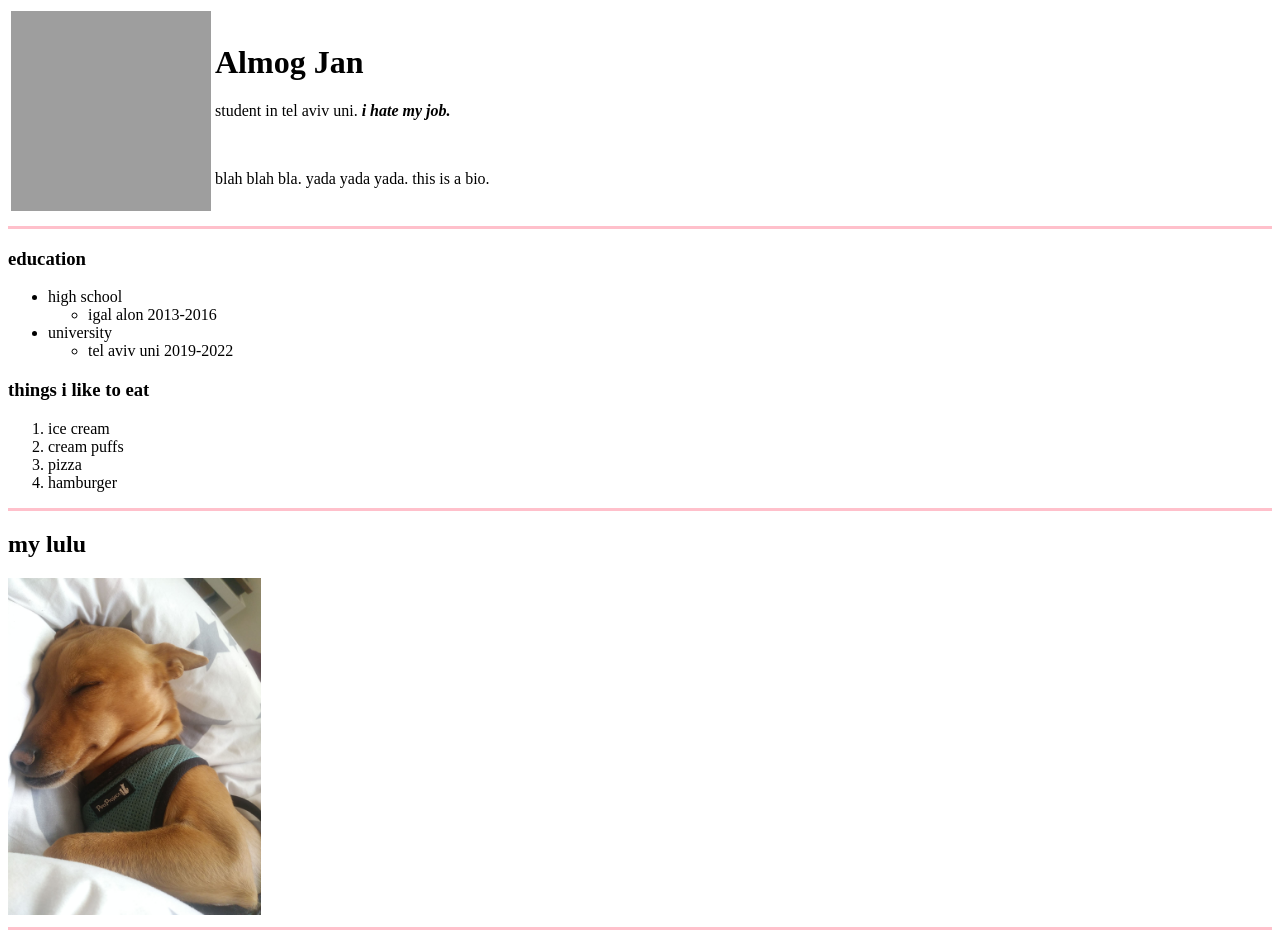
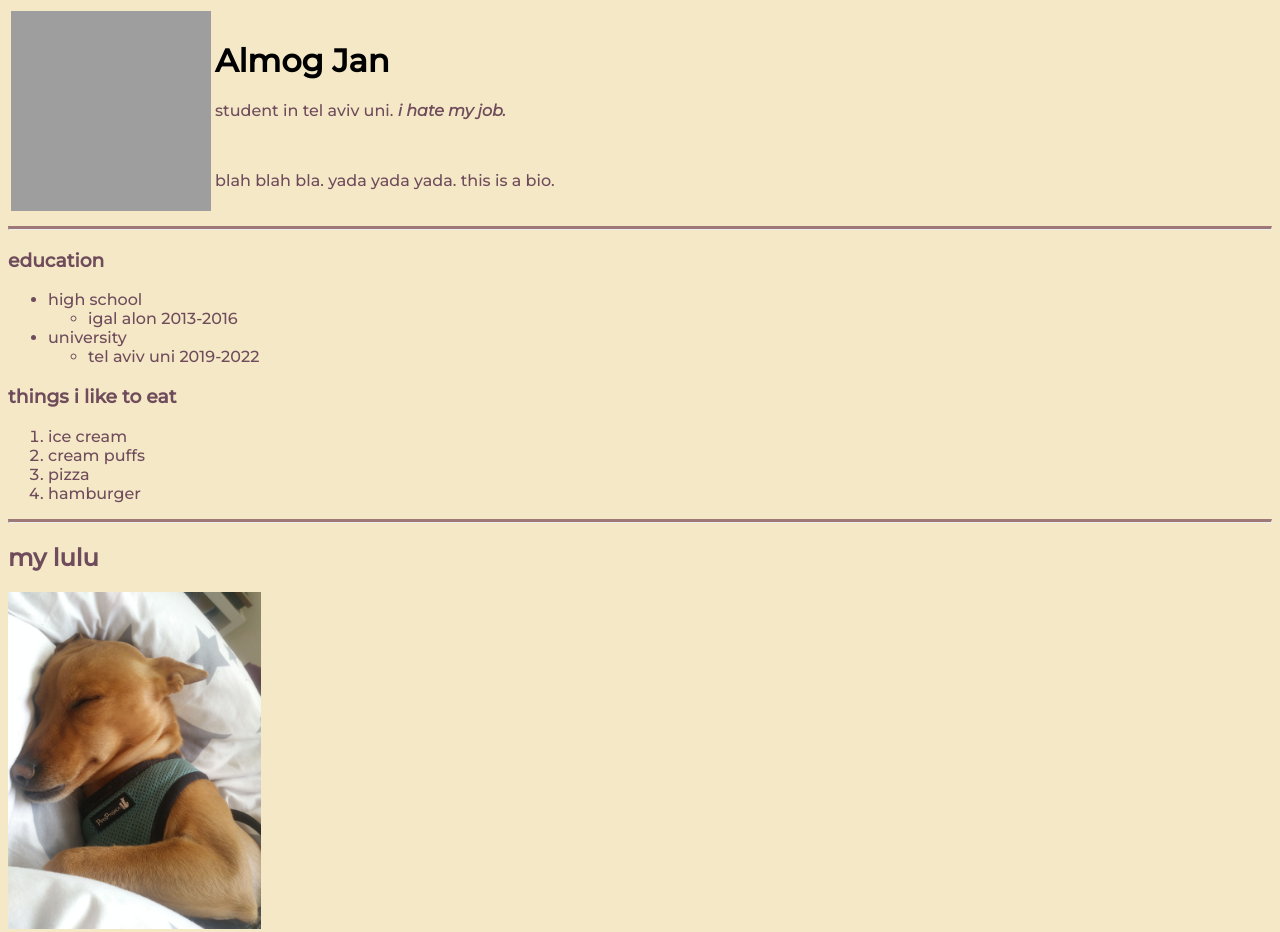
Before and after one commit to AlmogJan/MyFirstHTML, a plain HTML site: page index.html in a window 1280 px wide. Shown: the top 932 px of the page. Drawn offline with Linux system fonts and the light colour scheme; grey boxes are pictures that could not be loaded.

Commit message:
font and colors

```diff
--- a/index.html
+++ b/index.html
@@ -3,7 +3,27 @@
 
 <head>
   <meta charset="utf-8">
+
+  <link rel="preconnect" href="https://fonts.googleapis.com">
+  <link rel="preconnect" href="https://fonts.gstatic.com" crossorigin>
+  <link href="https://fonts.googleapis.com/css2?family=Montserrat:ital,wght@0,200;0,500;1,400&display=swap" rel="stylesheet">
+
   <title>Almog Jan 🥰</title>
+
+  <style>
+    body {
+      font-family: 'Montserrat', sans-serif;
+      color: #6F4C5B;
+      background-color: #F5E8C7;
+    }
+
+    hr {
+      border-top: 3px solid #9E7777;
+    }
+    .myName {
+      color:black;
+    }
+  </style>
 </head>
 
 <body>
@@ -15,14 +35,14 @@
           width="200px" height="200px" />
       </td>
       <td>
-        <h1>Almog Jan</h1>
+        <h1 class="myName">Almog Jan</h1>
         <p>student in tel aviv uni. <b><i>i hate my job.</i></b></p>
         <br />
         <p>blah blah bla. yada yada yada. this is a bio.</p>
       </td>
     </tr>
   </table>
-  <hr size="3" noshade color="pink" />
+  <hr />
   <h3>education</h3>
   <ul>
     <li>
@@ -48,13 +68,13 @@
     <li>hamburger</li>
 
   </ol>
-  <hr size="3" noshade color="pink" />
+  <hr />
 
   <h2>my lulu</h2>
 
   <img src="images/maple.jpeg" width="20%" height="20%" />
 
-  <hr size="3" noshade color="pink" />
+  <hr />
 
   <table>
     <tr>
```
Also changed, not shown: contact.html (+27 -4 lines).
